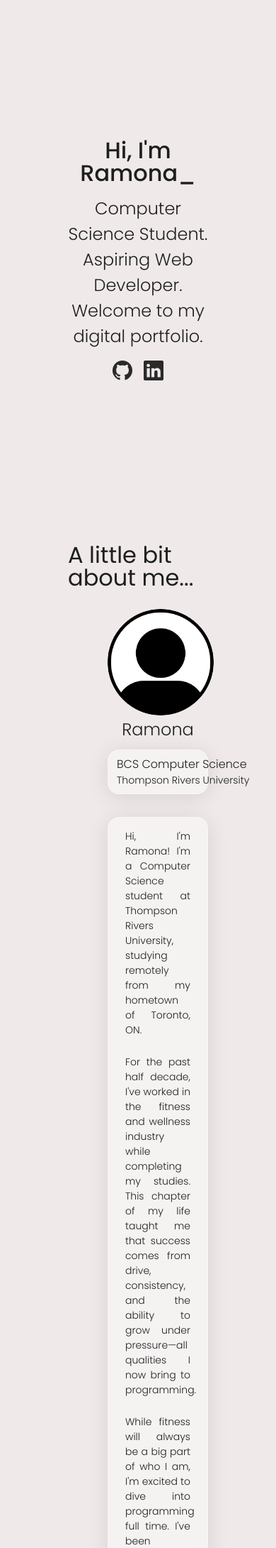
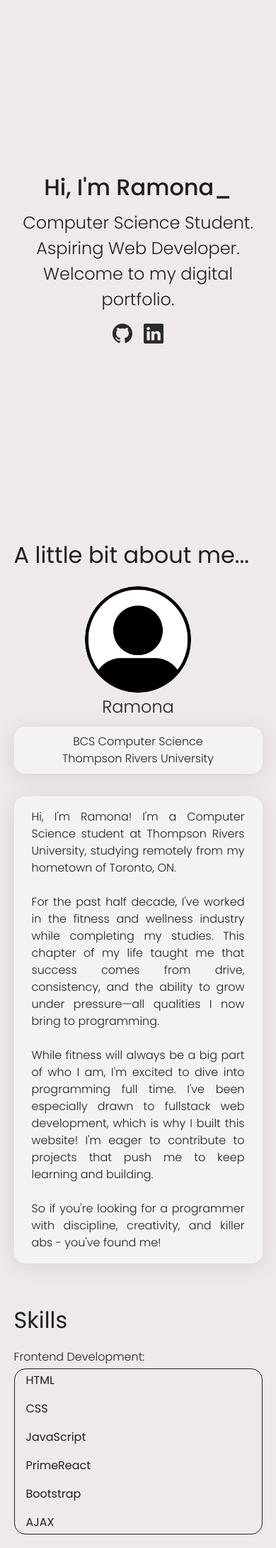
Before and after one commit to ramona-xxii/portfolio-web-project, a PHP site: page / in a window 390 px wide; the page is wider, and only the part inside the window is pictured. Shown: the part 78-2259 px from the top of that part at 71% size. Run offline with PHP 8.4, Linux system fonts and the light colour scheme.

```diff
--- a/css/base.css
+++ b/css/base.css
@@ -47,12 +47,12 @@ h5 {
 }
 
 h6 {
-  font-size: clamp(0.875rem, 2vw, 1rem);
+  font-size: 1rem;
 }
 
 /* Paragraphs */
 p {
-  font-size: clamp(0.875rem, 2vw, 1rem);
+  font-size: 1rem;
 }
 
 /*--------------------*/
@@ -104,8 +104,8 @@ body {
 /*    content     */
 /*----------------*/
 .site-content {
-  padding: 0 6rem;
-  max-width: 1200px; /* set site-wide max width */
+  padding: 0 clamp(1rem, 5vw, 6rem);
+  max-width: 1300px; /* set site-wide max width */
   margin: 0 auto; /* keep content centered on XL screens*/
 }
 
@@ -113,7 +113,7 @@ body {
 /* sections */
 /*----------*/
 .section {
-  scroll-margin-top: 6.875rem;
+  scroll-margin-top: 6rem;
   height: fit-content;
   padding: 2rem 0;
 }
@@ -126,3 +126,10 @@ body {
 .section-content {
   padding-left: 3.5rem;
 }
+
+/* mobile styling */
+@media screen and (max-width: 768px) {
+  .section-content {
+    padding-left: 0;
+  }
+}
```
